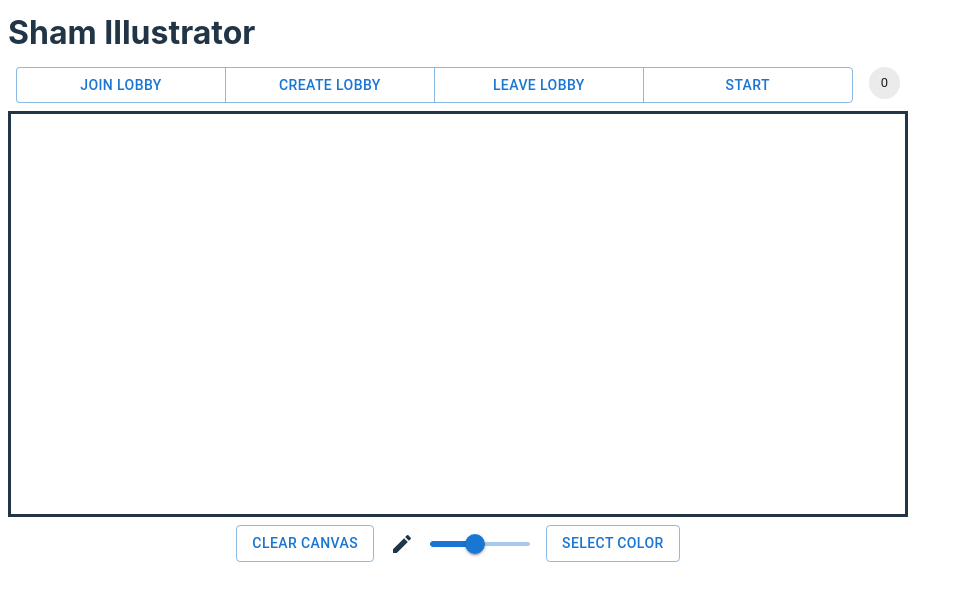
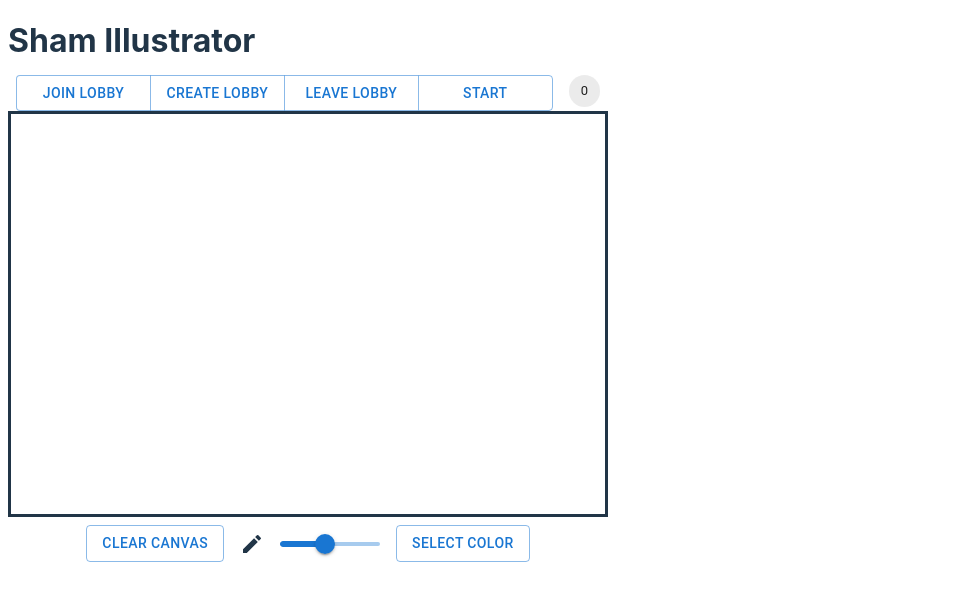
Before and after one commit to winstonco/illustraitor, a React (Vite) app: page / in a window 1280 px wide. Shown: the top 600 px of the page, without its empty margins (0-963 px from the left). Built offline with nearby package versions, Linux system fonts and the light colour scheme; no server answers.

Commit message:
max-width is now sm

```diff
--- a/src/App.tsx
+++ b/src/App.tsx
@@ -8,13 +8,13 @@ function App() {
   const [roomy, setRoomy] = useState<boolean>(false);
 
   return (
-    <div className="App">
-      <h1>Sham Illustrator</h1>
-      <Stack maxWidth="md" spacing={1}>
+    <Stack maxWidth="sm" spacing={1}>
+      <div className="App">
+        <h1>Sham Illustrator</h1>
         <GameNav setRoomy={setRoomy}></GameNav>
         <Game></Game>
-      </Stack>
-    </div>
+      </div>
+    </Stack>
   );
 }
 
--- a/src/Canvas.tsx
+++ b/src/Canvas.tsx
@@ -42,7 +42,7 @@ export default function Canvas(props: { penSize: number; penColor: string }) {
         onMouseDown={handleMouseDown}
         onMouseMove={handleMouseMove}
         onMouseUp={handleMouseUp}
-        width="500"
+        width="594"
         height="400"
       ></canvas>
     </Box>
--- a/src/Game.tsx
+++ b/src/Game.tsx
@@ -38,7 +38,7 @@ export default function Game(): JSX.Element {
 
   return (
     <div className="game">
-      <Stack spacing={1}>
+      <Stack spacing={1} maxWidth={606}>
         <Canvas penSize={penSize} penColor={penColor}></Canvas>
         <CanvasNav
           setPenSize={setPenSize}
```
